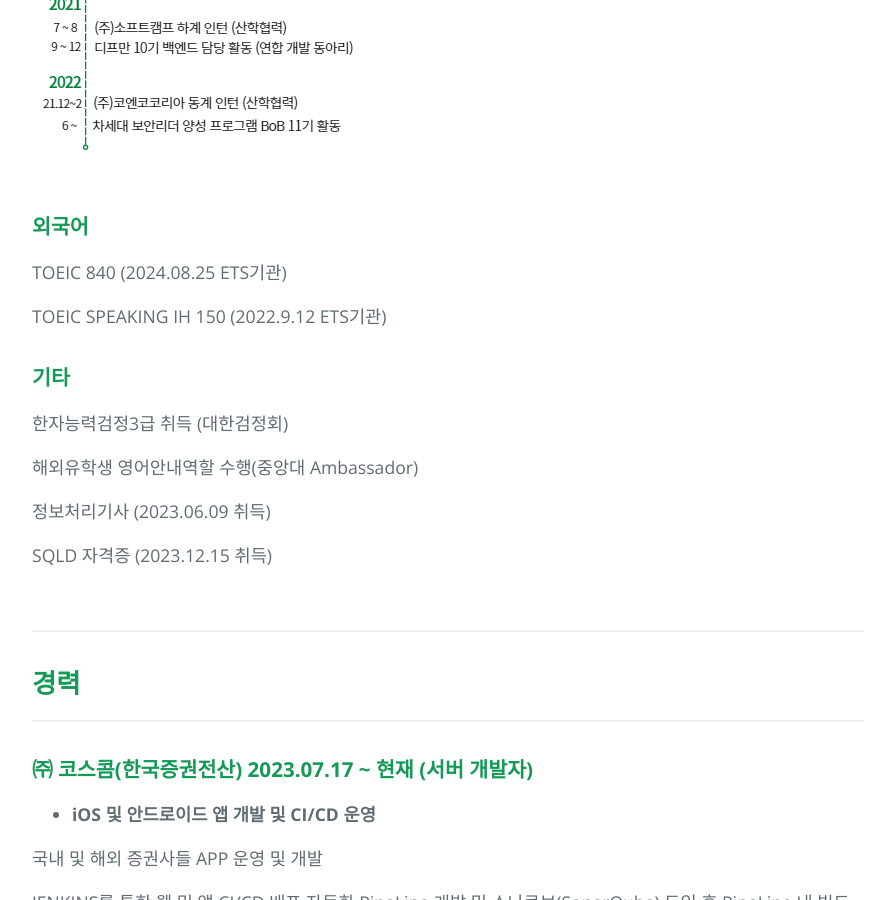
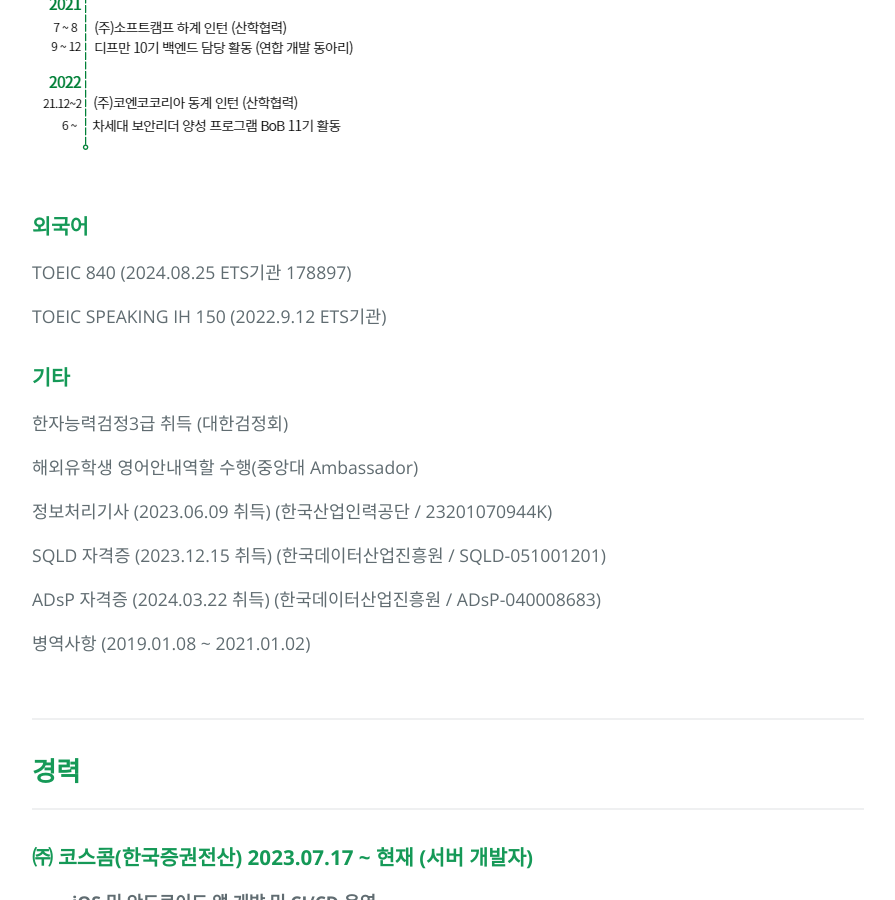
Before and after one commit to 2haein/theofto, a Jekyll site: the page built from index.md, in a window 1280 px wide and 900 px high, scrolled down 1620 px. Shown: the whole window, without its empty margins (192-1087 px from the left). Built offline with Jekyll 4.4.1, drawn with Linux system fonts in a browser that asks for light colours; our own code applies the rules of GitHub Pages for plain Markdown files.

Commit message:
add: 추가사항

```diff
--- a/index.md
+++ b/index.md
@@ -45,7 +45,7 @@
 
 ### **외국어**
 
-TOEIC 840 (2024.08.25 ETS기관)
+TOEIC 840 (2024.08.25 ETS기관 178897)
 
 TOEIC SPEAKING IH 150 (2022.9.12 ETS기관)
 
@@ -55,9 +55,13 @@
 
 해외유학생 영어안내역할 수행(중앙대 Ambassador)
 
-정보처리기사 (2023.06.09 취득)
+정보처리기사 (2023.06.09 취득) (한국산업인력공단 / 23201070944K)
 
-SQLD 자격증 (2023.12.15 취득)
+SQLD 자격증 (2023.12.15 취득) (한국데이터산업진흥원 / SQLD-051001201)
+
+ADsP 자격증 (2024.03.22 취득) (한국데이터산업진흥원 / ADsP-040008683)
+
+병역사항 (2019.01.08 ~ 2021.01.02)
 
 <br/>
 
```
